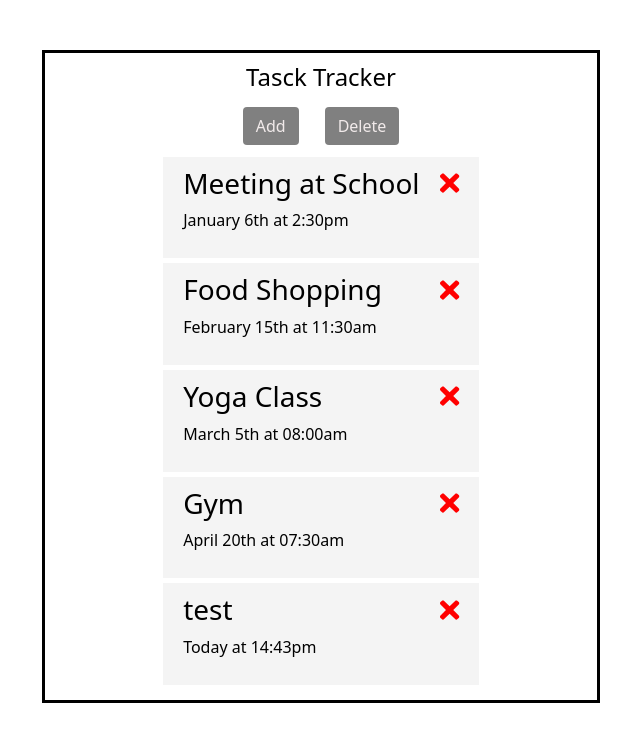
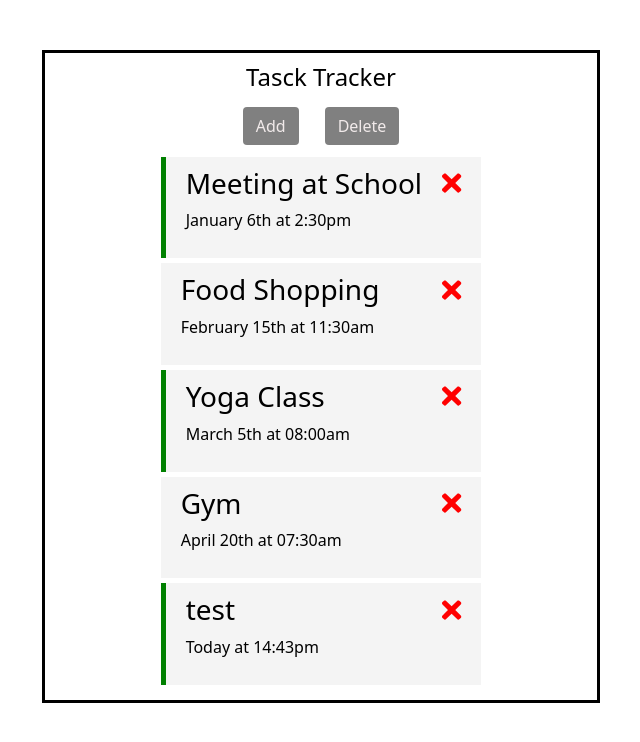
Before and after one commit to camillaborges/angular-application, an Angular app: page / in a window 1280 px wide. Shown: the top 742 px of the page, without its empty margins (319-959 px from the left). Built offline with nearby package versions, Linux system fonts and the light colour scheme; data requests are answered from the project's data file.

Commit message:
adding double click option to tasks

```diff
--- a/src/app/components/task-item/task-item.component.html
+++ b/src/app/components/task-item/task-item.component.html
@@ -1,4 +1,4 @@
-<div class="task">
+<div [ngClass]="{reminder: task.reminder}" class="task" (dblclick)="onToggle(task)">
     <h3>{{ task.text }} <fa-icon (click)="onDelete(task)" [ngStyle]="{color: 'red'}" [icon]="faTimes"></fa-icon></h3>
     <p> {{ task.day }}</p>
 </div>
--- a/src/app/components/task-item/task-item.component.scss
+++ b/src/app/components/task-item/task-item.component.scss
@@ -9,6 +9,10 @@
     border-left: 5px solid green;
 }
 
+.task.noreminder {
+    border-left: 5px solid red;
+}
+
 .task h3 {
     display: flex;
     align-items: center;
--- a/src/app/components/task-item/task-item.component.ts
+++ b/src/app/components/task-item/task-item.component.ts
@@ -10,7 +10,10 @@
 export class TaskItemComponent implements OnInit {
   @Input() task!: Task
   @Output() onDeleteTask: EventEmitter<Task> = new EventEmitter()
+  @Output() onToggleReminder: EventEmitter<Task> = new EventEmitter()
   faTimes = faTimes;
+
+
 
   constructor() { }
 
@@ -20,4 +23,8 @@
     this.onDeleteTask.emit(task);
   }
 
+  onToggle(task: any) {
+    this.onToggleReminder.emit(task);
+  }
+
 }
--- a/src/app/components/tasks/tasks.component.html
+++ b/src/app/components/tasks/tasks.component.html
@@ -1 +1,7 @@
-<app-task-item *ngFor="let task of tasks" [task]="task" (onDeleteTask)="deleteTask(task)"></app-task-item>
+<app-task-item
+    *ngFor="let task of tasks"
+    [task]="task"
+    (onDeleteTask)="deleteTask(task)"
+    (onToggleReminder)="toggleReminder(task)"
+    >
+</app-task-item>
--- a/src/app/components/tasks/tasks.component.ts
+++ b/src/app/components/tasks/tasks.component.ts
@@ -21,4 +21,8 @@
     this.taskService.deleteTask(task).subscribe(() => this.tasks = this.tasks.filter(t => t.id !== task.id));
   }
 
+  toggleReminder(task: Task) {
+    task.reminder = !task.reminder;
+    console.log(task.reminder)
+  }
 }
```
